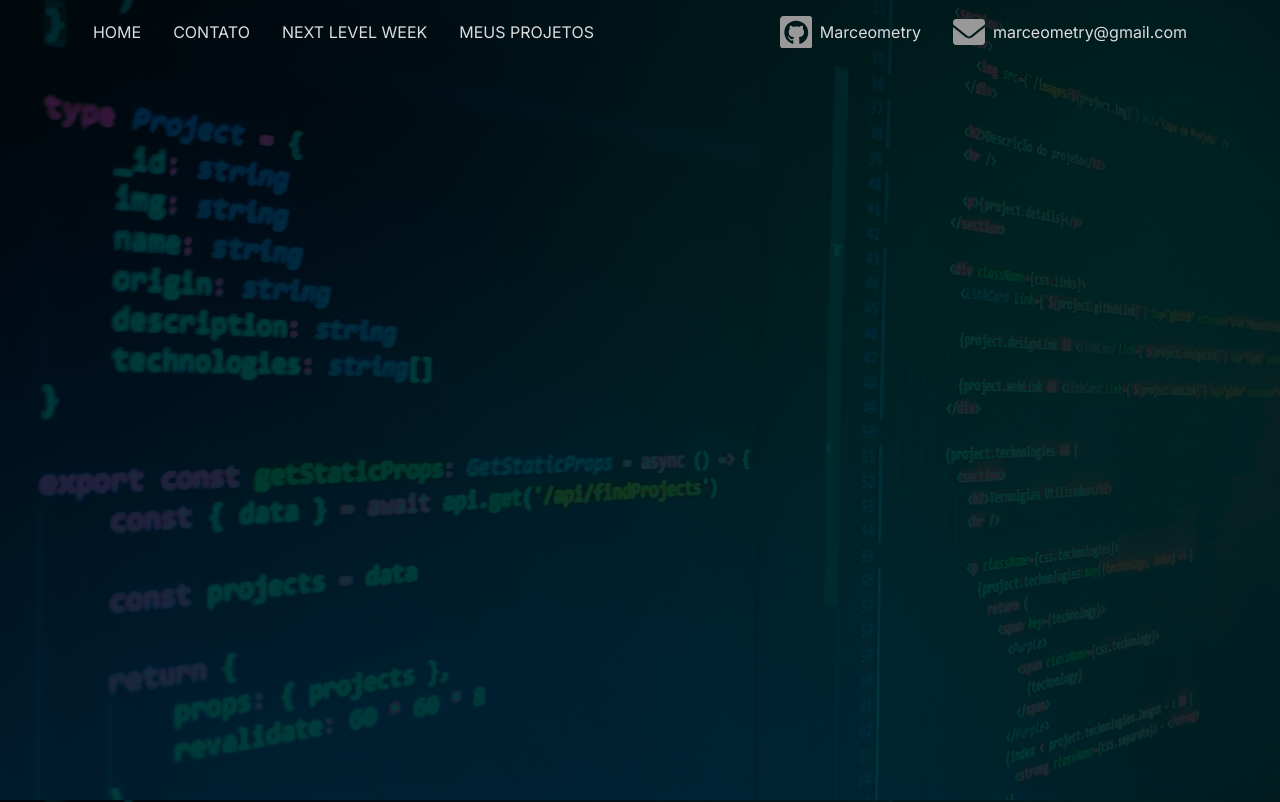
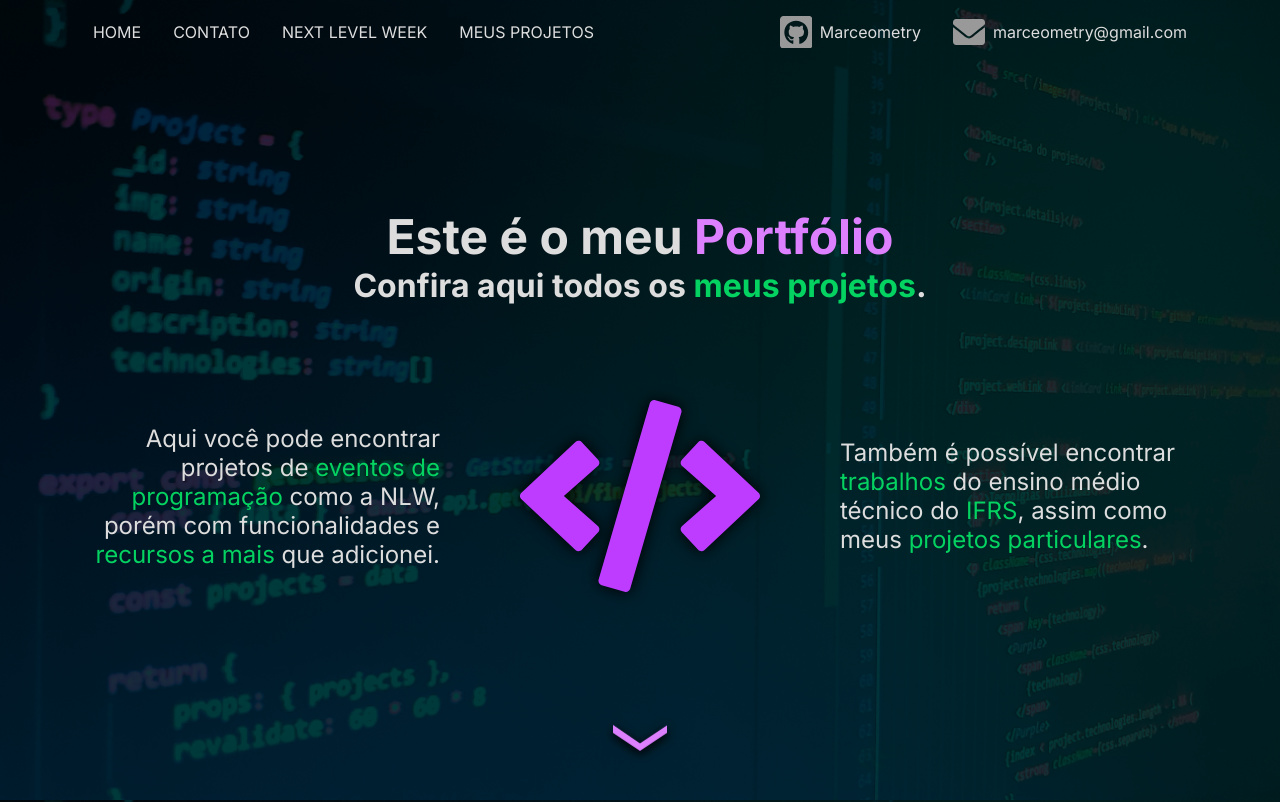
Before and after one commit to Marceometry/portfolio-2.0, a Next.js app: page /portfolio in a window 1280 px wide. Shown: the top 802 px of the page. Built offline with nearby package versions, Linux system fonts and the light colour scheme.

Commit message:
adjust portfolio page

```diff
--- a/src/components/Footer.tsx
+++ b/src/components/Footer.tsx
@@ -19,19 +19,20 @@ export default function Footer() {
                         <LinkScroll to='home' smooth={true}><li>Home</li></LinkScroll>
                         <LinkScroll to='about' smooth={true}><li>Sobre</li></LinkScroll>
                         <LinkScroll to='footer' smooth={true}><li>Contato</li></LinkScroll>
-                        <LinkScroll to='projects' smooth={true}><li>Portfolio</li></LinkScroll>
+                        <LinkScroll to='projects' smooth={true}><li>Projetos</li></LinkScroll>
+                        <Link href="/portfolio"><a><li>Portfólio</li></a></Link>
                         <LinkScroll to='technologies' smooth={true}><li>Tecnologias</li></LinkScroll>
                         </>
                     ) : router.pathname === '/portfolio' ? (
                         <>
-                        <Link href='/'><li>Home</li></Link>
+                        <Link href='/'><a><li>Home</li></a></Link>
                         <LinkScroll to='nlw' smooth={true}><li>Next Level Week</li></LinkScroll>
                         <LinkScroll to='mine' smooth={true}><li>Meus Projetos</li></LinkScroll>
                         </>
                     ) : (
                         <>
-                        <Link href='/'><li>Home</li></Link>
-                        <Link href='/portfolio'><li>Portfolio</li></Link>
+                        <Link href='/'><a><li>Home</li></a></Link>
+                        <Link href='/portfolio'><a><li>Portfólio</li></a></Link>
                         </>
                     )}
                 </ul>
--- a/src/components/Navbar.tsx
+++ b/src/components/Navbar.tsx
@@ -13,20 +13,20 @@ export default function Navbar() {
                     <>
                     <LinkScroll to='footer' smooth={true}><li>CONTATO</li></LinkScroll>
                     <LinkScroll to='projects' smooth={true}><li>PROJETOS</li></LinkScroll>
-                    <Link href='/portfolio'><li>PORTFOLIO</li></Link>
+                    <Link href='/portfolio'><a><li>PORTFÓLIO</li></a></Link>
                     <LinkScroll to='technologies' smooth={true}><li>TECNOLOGIAS</li></LinkScroll>
                     </>
                 ) : router.pathname === '/portfolio' ? (
                     <>
-                    <Link href='/'><li>HOME</li></Link>
+                    <Link href='/'><a><li>HOME</li></a></Link>
                     <LinkScroll to='footer' smooth={true}><li>CONTATO</li></LinkScroll>
                     <LinkScroll to='nlw' smooth={true}><li>NEXT LEVEL WEEK</li></LinkScroll>
                     <LinkScroll to='mine' smooth={true}><li>MEUS PROJETOS</li></LinkScroll>
                     </>
                 ) : (
                     <>
-                    <Link href='/'><li>HOME</li></Link>
-                    <Link href='/portfolio'><li>PORTFOLIO</li></Link>
+                    <Link href='/'><a><li>HOME</li></a></Link>
+                    <Link href='/portfolio'><a><li>PORTFÓLIO</li></a></Link>
                     </>
                 )}
             </ul>
--- a/src/components/Projects.tsx
+++ b/src/components/Projects.tsx
@@ -47,13 +47,13 @@ export default function Projects() {
                         </a>
 
                         <a className={`${show ? 'swing-in' : ''} ${css.project}`}>
-                            <img src="/images/podcastr.png" alt="Happy" />
-                            <span className="down-fast">Podcastr</span>
+                            <img src="/images/happy2.png" alt="Happy" />
+                            <span className="down-fast">Happy 2.0</span>
                         </a>
 
                         <a className={`${show ? 'swing-in' : ''} ${css.project}`}>
-                            <img src="/images/happy2.png" alt="Happy" />
-                            <span className="down-fast">Happy 2.0</span>
+                            <img src="/images/podcastr.png" alt="Happy" />
+                            <span className="down-fast">Podcastr</span>
                         </a>
                     </div>
                 </section>
--- a/src/css/portfolio.module.scss
+++ b/src/css/portfolio.module.scss
@@ -18,6 +18,10 @@
     header {
       margin-bottom: 5rem;
       text-align: center;
+
+      h2 {
+        font-size: 2rem;
+      }
     }
 
     section {
--- a/src/pages/portfolio.tsx
+++ b/src/pages/portfolio.tsx
@@ -2,6 +2,8 @@ import Head from 'next/head'
 
 import Footer from '../components/Footer'
 import Navbar from '../components/Navbar'
+import Projects from '../components/Projects'
+import { Green, Purple } from '../components/TextColor'
 
 import css from '../css/portfolio.module.scss'
 
@@ -17,10 +19,27 @@ export default function Home() {
 
                 <main>
                 <header className="down">
-                    <h1></h1>
+                    <h1>Este é o meu <Purple>Portfólio</Purple></h1>
+                    <h2>Confira aqui todos os <Green>meus projetos</Green>.</h2>
                 </header>
+
+                <section>
+                    <p className="side-appear-reverse"> Aqui você pode encontrar projetos de <Green>eventos de programação</Green> como a NLW, porém com funcionalidades
+                    e <Green>recursos a mais</Green> que adicionei. </p>
+
+                    <img className="rotate" src="/icons/code.svg" alt="</>" />
+
+                    <p className="side-appear"> Também é possível encontrar <Green>trabalhos</Green> do ensino médio técnico do <Green>IFRS</Green>, assim como
+                    meus <Green>projetos particulares</Green>. </p>
+                </section>
                 </main>
+
+                <div id={css.arrowDown}>
+                    <img className="bounce" src="/icons/arrow-down.svg" alt="v" />
+                </div>
             </div>
+
+            <Projects />
 
             <Footer />
         </div>
```
